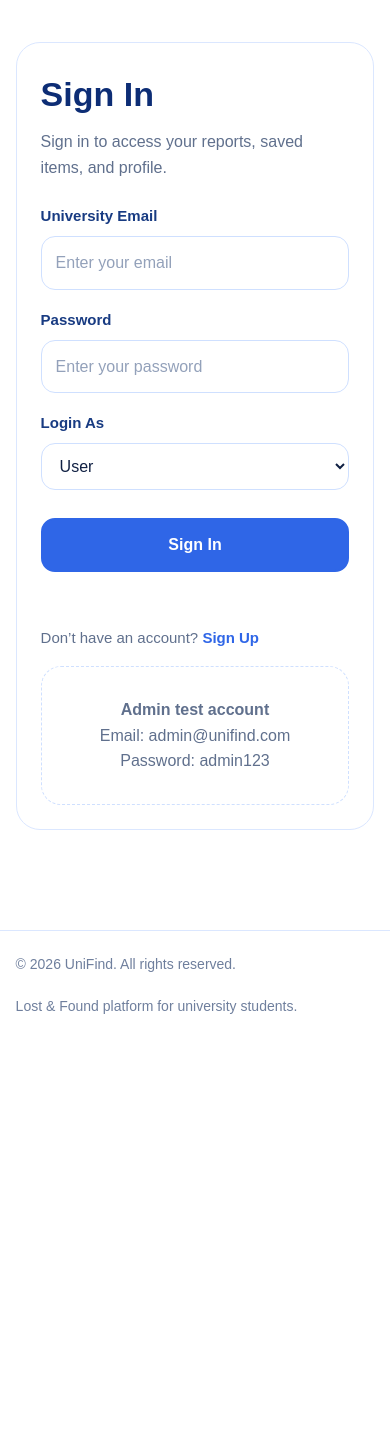
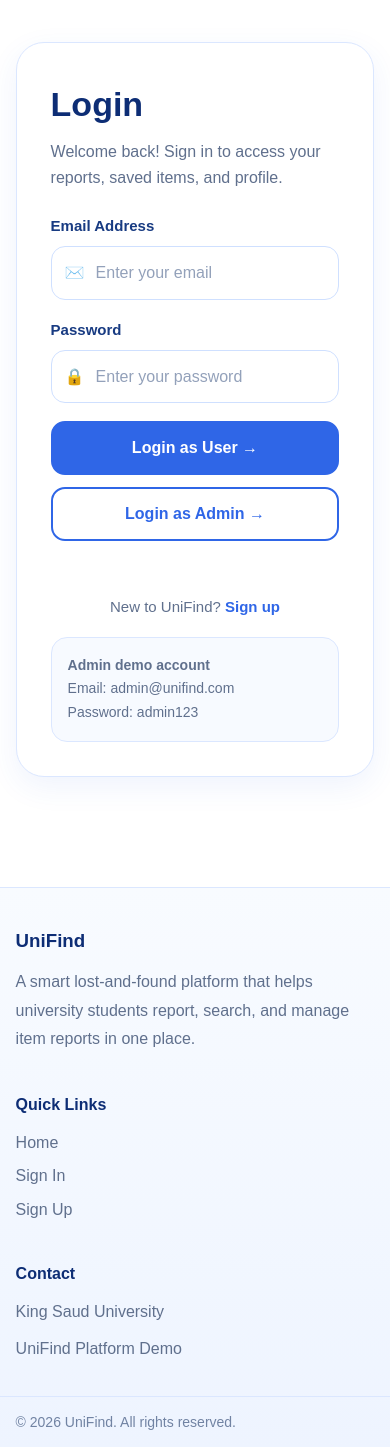
Before and after one commit to leen686/Unifind, a PHP site: page /login.html in a window 390 px wide. Shown: the part 149-1596 px from the top of the page. Before the commit the page ends 1163 px from the top, so only its background shows below. Run offline with PHP 8.4, Linux system fonts and the light colour scheme.

Commit message:
يوزر تماما شغال

```diff
--- a/app.js
+++ b/app.js
@@ -227,15 +227,18 @@ function readImage(file, callback) {
 ========================= */
 function setupLoginForm() {
   const loginForm = document.getElementById("loginForm");
-  if (!loginForm) return;
+  const loginUserBtn = document.getElementById("loginUserBtn");
+  const loginAdminBtn = document.getElementById("loginAdminBtn");
+  const roleInput = document.getElementById("loginRole");
 
-  loginForm.addEventListener("submit", function (e) {
-    e.preventDefault();
+  if (!loginForm || !loginUserBtn || !loginAdminBtn || !roleInput) return;
 
+  function submitLogin(role) {
     const email = document.getElementById("loginEmail").value.trim();
     const password = document.getElementById("loginPassword").value.trim();
-    const role = document.getElementById("loginRole").value;
     const message = document.getElementById("loginMessage");
+
+    roleInput.value = role;
 
     if (role === "admin") {
       const admins = getAdmins();
@@ -271,6 +274,19 @@ function setupLoginForm() {
     setTimeout(() => {
       window.location.href = "reports.html";
     }, 700);
+  }
+
+  loginUserBtn.addEventListener("click", function () {
+    submitLogin("user");
+  });
+
+  loginAdminBtn.addEventListener("click", function () {
+    submitLogin("admin");
+  });
+
+  loginForm.addEventListener("submit", function (e) {
+    e.preventDefault();
+    submitLogin("user");
   });
 }
 
@@ -715,16 +731,44 @@ function setupEditReportForm() {
 ========================= */
 function setupProfileForm() {
   const profileForm = document.getElementById("profileForm");
+  const editProfileBtn = document.getElementById("editProfileBtn");
+  const saveProfileBtn = document.getElementById("saveProfileBtn");
+  const profileDisplayName = document.getElementById("profileDisplayName");
+
   if (!profileForm) return;
   if (!requireUserRole()) return;
 
   const currentUser = getCurrentUser();
-  document.getElementById("profileName").value =
-    currentUser.name || "Sara Alqahtani";
-  document.getElementById("profileEmail").value =
-    currentUser.email || "student1@ksu.edu.sa";
-  document.getElementById("profilePhone").value =
-    currentUser.phone || "0551234567";
+  const nameInput = document.getElementById("profileName");
+  const emailInput = document.getElementById("profileEmail");
+  const phoneInput = document.getElementById("profilePhone");
+  const message = document.getElementById("profileMessage");
+
+  nameInput.value = currentUser.name || "Sara Alqahtani";
+  emailInput.value = currentUser.email || "student1@ksu.edu.sa";
+  phoneInput.value = currentUser.phone || "0551234567";
+  profileDisplayName.textContent = currentUser.name || "Student Profile";
+
+  function setEditableState(isEditable) {
+    nameInput.disabled = !isEditable;
+    phoneInput.disabled = !isEditable;
+    emailInput.disabled = true;
+
+    if (isEditable) {
+      saveProfileBtn.classList.remove("hidden");
+      editProfileBtn.classList.add("hidden");
+    } else {
+      saveProfileBtn.classList.add("hidden");
+      editProfileBtn.classList.remove("hidden");
+    }
+  }
+
+  setEditableState(false);
+
+  editProfileBtn.addEventListener("click", function () {
+    setEditableState(true);
+    message.textContent = "";
+  });
 
   profileForm.addEventListener("submit", function (e) {
     e.preventDefault();
@@ -736,16 +780,15 @@ function setupProfileForm() {
 
     if (userIndex === -1) return;
 
-    users[userIndex].name = document.getElementById("profileName").value.trim();
-    users[userIndex].phone = document
-      .getElementById("profilePhone")
-      .value.trim();
+    users[userIndex].name = nameInput.value.trim();
+    users[userIndex].phone = phoneInput.value.trim();
 
     setUsers(users);
     setCurrentUser(users[userIndex]);
 
-    const profileMessage = document.getElementById("profileMessage");
-    profileMessage.textContent = "Profile updated successfully.";
+    profileDisplayName.textContent = users[userIndex].name;
+    message.textContent = "Profile updated successfully.";
+    setEditableState(false);
   });
 }
 
@@ -904,4 +947,17 @@ document.addEventListener("DOMContentLoaded", function () {
 
   renderAdminReportsPage();
   setupAdminEditReportForm();
+  renderAdminDashboardStats();
 });
+function renderAdminDashboardStats() {
+  if (!document.getElementById("adminTotalReports")) return;
+  if (!requireAdminRole()) return;
+
+  const reports = getReports();
+  const users = getUsers();
+  const saved = getSavedReports();
+
+  document.getElementById("adminTotalReports").textContent = reports.length;
+  document.getElementById("adminTotalUsers").textContent = users.length;
+  document.getElementById("adminSavedCount").textContent = saved.length;
+}
--- a/login.html
+++ b/login.html
@@ -26,15 +26,18 @@
 
     <main class="auth-page">
       <div class="container auth-wrapper">
-        <div class="auth-card">
-          <h1>Sign In</h1>
+        <div class="auth-card modern-auth-card">
+          <h1>Login</h1>
           <p class="auth-subtitle">
-            Sign in to access your reports, saved items, and profile.
+            Welcome back! Sign in to access your reports, saved items, and
+            profile.
           </p>
 
           <form id="loginForm">
             <div class="form-group">
-              <label for="loginEmail">University Email</label>
+              <label for="loginEmail">Email Address</label>
+              <div class="input-with-icon">
+                <span class="input-icon">✉️</span>
                 <input
                   type="email"
                   id="loginEmail"
@@ -42,9 +45,12 @@
                   required
                 />
               </div>
+            </div>
 
             <div class="form-group">
               <label for="loginPassword">Password</label>
+              <div class="input-with-icon">
+                <span class="input-icon">🔒</span>
                 <input
                   type="password"
                   id="loginPassword"
@@ -52,26 +58,38 @@
                   required
                 />
               </div>
-
-            <div class="form-group">
-              <label for="loginRole">Login As</label>
-              <select id="loginRole" required>
-                <option value="user">User</option>
-                <option value="admin">Admin</option>
-              </select>
             </div>
 
-            <button type="submit" class="primary-btn form-btn">Sign In</button>
+            <input type="hidden" id="loginRole" value="user" />
+
+            <div class="login-action-stack">
+              <button
+                type="button"
+                id="loginUserBtn"
+                class="primary-btn auth-action-btn"
+              >
+                Login as User →
+              </button>
+
+              <button
+                type="button"
+                id="loginAdminBtn"
+                class="secondary-btn auth-action-btn"
+              >
+                Login as Admin →
+              </button>
+            </div>
+
             <p id="loginMessage" class="form-message"></p>
           </form>
 
-          <p class="auth-footer-text">
-            Don’t have an account?
-            <a href="register.html">Sign Up</a>
+          <p class="auth-footer-text center-text">
+            New to UniFind?
+            <a href="register.html">Sign up</a>
           </p>
 
-          <div class="empty-state" style="margin-top: 16px">
-            <strong>Admin test account</strong><br />
+          <div class="mini-info-box">
+            <strong>Admin demo account</strong><br />
             Email: admin@unifind.com<br />
             Password: admin123
           </div>
@@ -79,10 +97,36 @@
       </div>
     </main>
 
-    <footer class="site-footer">
-      <div class="container footer-content">
+    <footer class="site-footer professional-footer">
+      <div class="container footer-pro-grid">
+        <div>
+          <h3>UniFind</h3>
+          <p>
+            A smart lost-and-found platform that helps university students
+            report, search, and manage item reports in one place.
+          </p>
+        </div>
+
+        <div>
+          <h4>Quick Links</h4>
+          <ul class="footer-list">
+            <li><a href="index.html">Home</a></li>
+            <li><a href="login.html">Sign In</a></li>
+            <li><a href="register.html">Sign Up</a></li>
+          </ul>
+        </div>
+
+        <div>
+          <h4>Contact</h4>
+          <p>King Saud University</p>
+          <p>UniFind Platform Demo</p>
+        </div>
+      </div>
+
+      <div class="footer-bottom">
+        <div class="container">
           <p>© 2026 UniFind. All rights reserved.</p>
-        <p>Lost &amp; Found platform for university students.</p>
+        </div>
       </div>
     </footer>
 
--- a/styles.css
+++ b/styles.css
@@ -824,3 +824,182 @@ textarea {
     flex-direction: column;
   }
 }
+/* ===== Modern auth form ===== */
+.modern-auth-card {
+  max-width: 560px;
+  border-radius: 28px;
+  padding: 34px;
+  box-shadow: 0 10px 30px rgba(47, 102, 231, 0.08);
+}
+
+.input-with-icon {
+  position: relative;
+}
+
+.input-with-icon .input-icon {
+  position: absolute;
+  left: 14px;
+  top: 50%;
+  transform: translateY(-50%);
+  color: #7d8eac;
+  font-size: 16px;
+}
+
+.input-with-icon input {
+  padding-left: 44px;
+}
+
+.login-action-stack {
+  display: grid;
+  gap: 12px;
+  margin-top: 12px;
+}
+
+.auth-action-btn {
+  width: 100%;
+  min-height: 50px;
+  font-size: 16px;
+}
+
+.center-text {
+  text-align: center;
+}
+
+.mini-info-box {
+  margin-top: 18px;
+  padding: 16px;
+  border: 1px solid #dbe7ff;
+  border-radius: 16px;
+  background: #f7faff;
+  color: #60708d;
+  font-size: 14px;
+  line-height: 1.7;
+}
+
+/* ===== Profile ===== */
+.profile-card {
+  max-width: 760px;
+}
+
+.profile-top {
+  display: flex;
+  align-items: center;
+  gap: 16px;
+  margin-bottom: 22px;
+}
+
+.profile-avatar {
+  width: 72px;
+  height: 72px;
+  border-radius: 20px;
+  background: #eef4ff;
+  display: grid;
+  place-items: center;
+  font-size: 30px;
+}
+
+.profile-top h2 {
+  margin: 0 0 6px;
+  color: #0d2d75;
+}
+
+.profile-subtext {
+  margin: 0;
+  color: #60708d;
+}
+
+.profile-actions {
+  display: flex;
+  gap: 12px;
+  flex-wrap: wrap;
+  margin-top: 10px;
+}
+
+/* ===== Professional footer ===== */
+.professional-footer {
+  margin-top: 50px;
+  background: linear-gradient(180deg, #f8fbff 0%, #eef4ff 100%);
+  border-top: 1px solid #dbe7ff;
+}
+
+.footer-pro-grid {
+  display: grid;
+  grid-template-columns: 1.4fr 1fr 1fr;
+  gap: 30px;
+  padding: 38px 0 24px;
+}
+
+.footer-pro-grid h3,
+.footer-pro-grid h4 {
+  margin: 0 0 12px;
+  color: #0d2d75;
+}
+
+.footer-pro-grid p {
+  margin: 0 0 8px;
+  color: #60708d;
+  line-height: 1.8;
+}
+
+.footer-list {
+  list-style: none;
+  margin: 0;
+  padding: 0;
+}
+
+.footer-list li {
+  margin-bottom: 8px;
+}
+
+.footer-list a {
+  color: #60708d;
+}
+
+.footer-list a:hover {
+  color: #2f66e7;
+}
+
+.footer-bottom {
+  border-top: 1px solid #dbe7ff;
+  padding: 14px 0;
+}
+
+.footer-bottom p {
+  margin: 0;
+  color: #7183a3;
+  font-size: 14px;
+}
+
+/* ===== Admin stats ===== */
+.admin-stats-grid {
+  display: grid;
+  grid-template-columns: repeat(auto-fit, minmax(220px, 1fr));
+  gap: 18px;
+  margin-bottom: 24px;
+}
+
+.admin-stat-card {
+  background: #ffffff;
+  border: 1px solid #dbe7ff;
+  border-radius: 22px;
+  padding: 24px;
+}
+
+.admin-stat-card h3 {
+  margin: 0 0 12px;
+  color: #60708d;
+  font-size: 16px;
+}
+
+.admin-stat-card p {
+  margin: 0;
+  font-size: 32px;
+  font-weight: 800;
+  color: #0d2d75;
+}
+
+@media (max-width: 768px) {
+  .footer-pro-grid {
+    grid-template-columns: 1fr;
+  }
+}
```
Also changed, not shown: admin-dashboard.html (+56 -20 lines), profile.html (+59 -13 lines), register.html (+46 -7 lines). Lines whose indentation alone changed are shown as unchanged.
